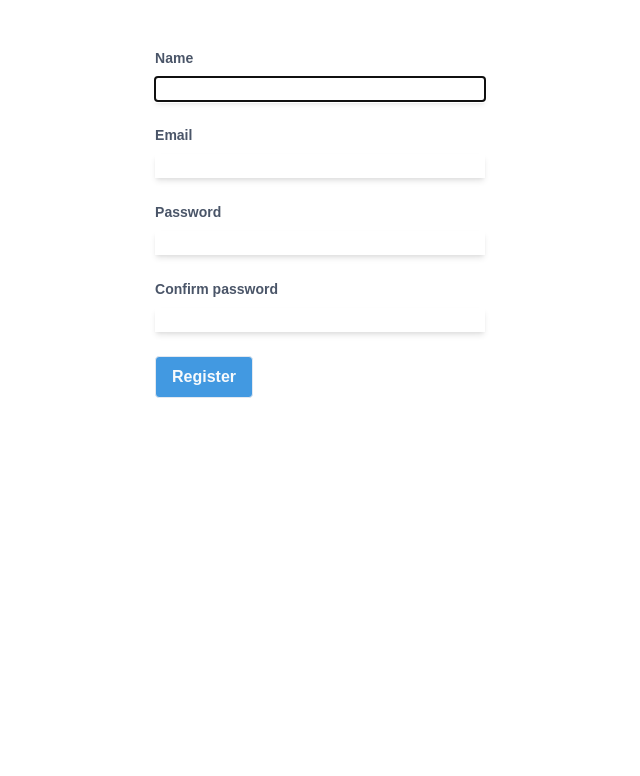
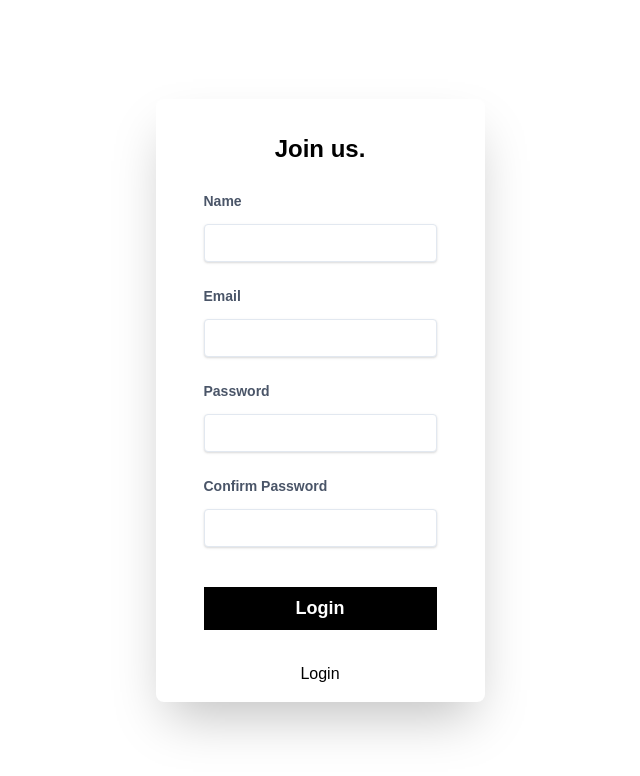
Before and after one commit to TomBozik/Links_FE, a Vue app: page /register in a window 1280 px wide. Shown: the top 776 px of the page, without its empty margins (320-960 px from the left). Built offline with nearby package versions, Linux system fonts and the light colour scheme.

Commit message:
add loading, update register form

```diff
--- a/src/store/link/link.module.js
+++ b/src/store/link/link.module.js
@@ -7,6 +7,8 @@ export const link = {
     actualCategory: '',
     categories: [],
     links: null,
+    loading: false,
+    loadingError: false,
   },
 
   // getters
@@ -31,12 +33,15 @@ export const link = {
     },
 
     getLinks({ commit, state }) {
+      commit('LOADING_START');
       return LinkApi.getLinks(state.actualCategory).then(
         response => {
           commit('GET_LINKS_SUCCESS', response);
+          commit('LOADING_END');
         },
         () => {
-          commit('GET_LINKS_FAILURE');
+          commit('LOADING_END');
+          commit('LOADING_ERROR');
         }
       );
     },
@@ -103,5 +108,18 @@ export const link = {
       state.actualCategory = categoryId;
     },
 
+    LOADING_START(state){
+      state.links = null;
+      state.loadingError = false;
+      state.loading = true;
+    },
+    LOADING_END(state){
+      state.loading = false;
+    },
+    LOADING_ERROR(state){
+      state.loading = false;
+      state.loadingError = true;
+    }
+
   }
 }
--- a/src/views/Dashboard.vue
+++ b/src/views/Dashboard.vue
@@ -1,6 +1,12 @@
 <template>
 	<div class="flex flex-1 p-4 overflow-y-auto bg-gray-100">
-		<div v-if="user && !links" class="m-auto text-2xl font-bold tracking-wide">Welcome, {{user.name}}</div>
+
+		<div class="self-center mx-auto">
+			<div v-if="user && !links && !loading && !loadingError" class="m-auto text-2xl font-bold tracking-wide">Welcome, {{user.name}}</div>
+			<div v-if="user && !links && loading" class="flex w-full">LOADING...</div>
+			<div v-if="user && !links && loadingError" class="flex w-full">ERROR</div>
+		</div>
+
 		<div v-if="links" class="flex w-full"><LinkList/></div>
 	</div>
 </template>
@@ -25,6 +31,12 @@ export default {
 		},
 		links: function() {
 			return this.$store.state.link.links;
+		},
+		loading: function() {
+			return this.$store.state.link.loading;
+		},
+		loadingError: function() {
+			return this.$store.state.link.loadingError;
 		}
 	},
 
--- a/src/views/Login.vue
+++ b/src/views/Login.vue
@@ -4,16 +4,9 @@
     <!-- card -->
     <div class="flex max-w-6xl overflow-hidden bg-white rounded-lg shadow-2xl">
 
-      <!-- img -->
-      <div class="flex-col justify-center hidden w-4/12 px-6 md:flex">
-        <img class="hidden md:block" src="@/assets/login.svg">
-      </div>
-      <!-- img end -->
-
-
       <!-- text -->
-      <div class="flex flex-col w-full px-2 py-8 md:py-24 md:px-12 md:w-8/12">
-        <div class="pb-12 text-2xl font-bold text-center">Welcome.</div>
+      <div class="flex flex-col w-full px-2 pt-8 pb-4 md:px-12">
+        <div class="pb-6 text-2xl font-bold text-center">Welcome.</div>
         <!-- form -->
           <div class="flex flex-col w-full pb-6">
             <label for="email" class="block mb-2 text-sm font-bold text-gray-700">Email</label>
@@ -31,6 +24,10 @@
             <button type="submit" @click="handleLogin" class="w-full mt-4 btn btn-black">Login</button>
           </div>
         <!-- form end -->
+
+        <div class="pt-8 text-center">
+          <router-link to="/register" class="cursor-pointer"> Create Account</router-link>
+        </div>
 
         <!-- <div class="pt-4 text-center">or</div>
         <button class="w-full mt-4 btn btn-black">Login with Facebook</button> -->
--- a/src/views/Register.vue
+++ b/src/views/Register.vue
@@ -1,35 +1,89 @@
 <template>
-  <div class="max-w-md mx-auto pt-12">
+  <div class="flex items-center justify-center min-h-screen mx-auto">
+
+    <!-- card -->
+    <div class="flex max-w-6xl overflow-hidden bg-white rounded-lg shadow-2xl">
+
+      <!-- text -->
+      <div class="flex flex-col w-full px-2 pt-8 pb-4 md:px-12">
+        <div class="pb-6 text-2xl font-bold text-center">Join us.</div>
+        <!-- form -->
+          <div class="flex flex-col w-full pb-6">
+            <label for="name" class="block mb-2 text-sm font-bold text-gray-700">Name</label>
+            <input v-model="form.name" type="text" class="w-full px-3 py-2 mt-1 leading-tight text-gray-700 border rounded shadow appearance-none focus:outline-none" name="text" />
+            <div v-if="errors.name" class="text-red-600"> {{errors.name[0]}}</div>
+          </div>
+
+          <div class="flex flex-col w-full pb-6">
+            <label for="email" class="block mb-2 text-sm font-bold text-gray-700">Email</label>
+            <input v-model="form.email" type="email" class="w-full px-3 py-2 mt-1 leading-tight text-gray-700 border rounded shadow appearance-none focus:outline-none" name="email" autocomplete="email" />
+            <div v-if="errors.email" class="text-red-600"> {{errors.email[0]}}</div>
+          </div>
+
+          <div class="flex flex-col w-full pb-6">
+            <label for="password" class="block mb-2 text-sm font-bold text-gray-700">Password</label>
+            <input v-model="form.password" type="password" class="w-full px-3 py-2 mt-1 leading-tight text-gray-700 border rounded shadow appearance-none focus:outline-none" name="password" />
+            <div v-if="errors.password" class="text-red-600"> {{errors.password[0]}}</div>
+          </div>
+
+          <div class="flex flex-col w-full pb-6">
+            <label for="password_confirmation" class="block mb-2 text-sm font-bold text-gray-700">Confirm Password</label>
+            <input v-model="form.password_confirmation" type="password" class="w-full px-3 py-2 mt-1 leading-tight text-gray-700 border rounded shadow appearance-none focus:outline-none" name="password_confirmation" />
+            <div v-if="errors.password_confirmation" class="text-red-600"> {{errors.password_confirmation[0]}}</div>
+          </div>
+
+          <div class="flex flex-wrap">
+            <button type="submit" @click.prevent="handleRegister" class="w-full mt-4 btn btn-black">Login</button>
+          </div>
+        <!-- form end -->
+
+        <div class="pt-8 text-center">
+          <router-link to="/login" class="cursor-pointer">Login</router-link>
+        </div>
+
+        <!-- <div class="pt-4 text-center">or</div>
+        <button class="w-full mt-4 btn btn-black">Login with Facebook</button> -->
+
+      </div>
+      <!-- text end -->
+
+
+    </div>
+    <!-- card end -->
+
+  </div>
+
+  <!-- <div class="max-w-md pt-12 mx-auto">
 
     <div class="flex flex-wrap mb-6">
-      <label for="name" class="block text-gray-700 text-sm font-bold mb-2">Name</label>
-      <input v-model="form.name" type="text" class="form-input w-full shadow-md" name="name" autocomplete="name" autofocus />
+      <label for="name" class="block mb-2 text-sm font-bold text-gray-700">Name</label>
+      <input v-model="form.name" type="text" class="w-full shadow-md form-input" name="name" autocomplete="name" autofocus />
       <span v-if="errors.name"> {{errors.name[0]}}</span>
     </div>
 
     <div class="flex flex-wrap mb-6">
-      <label for="email" class="block text-gray-700 text-sm font-bold mb-2">Email</label>
-      <input v-model="form.email" type="email" class="form-input w-full shadow-md" name="email" autocomplete="email"/>
+      <label for="email" class="block mb-2 text-sm font-bold text-gray-700">Email</label>
+      <input v-model="form.email" type="email" class="w-full shadow-md form-input" name="email" autocomplete="email"/>
       <span v-if="errors.email"> {{errors.email[0]}}</span>
     </div>
 
     <div class="flex flex-wrap mb-6">
-      <label for="password" class="block text-gray-700 text-sm font-bold mb-2">Password</label>
-      <input v-model="form.password" type="password" class="form-input w-full shadow-md" name="password"/>
+      <label for="password" class="block mb-2 text-sm font-bold text-gray-700">Password</label>
+      <input v-model="form.password" type="password" class="w-full shadow-md form-input" name="password"/>
       <span v-if="errors.password"> {{errors.password[0]}}</span>
     </div>
 
     <div class="flex flex-wrap mb-6">
-      <label for="password_confimation" class="block text-gray-700 text-sm font-bold mb-2">Confirm password</label>
-      <input v-model="form.password_confirmation" type="password" class="form-input w-full shadow-md" name="password_confirmation" />
+      <label for="password_confimation" class="block mb-2 text-sm font-bold text-gray-700">Confirm password</label>
+      <input v-model="form.password_confirmation" type="password" class="w-full shadow-md form-input" name="password_confirmation" />
       <span v-if="errors.password_confirmation"> {{errors.password_confirmation[0]}}</span>
     </div>
 
     <div class="flex flex-wrap">
-      <button type="submit" @click.prevent="handleRegister" class="inline-block align-middle text-center select-none border font-bold whitespace-no-wrap py-2 px-4 rounded text-base leading-normal no-underline text-gray-100 bg-blue-500 hover:bg-blue-700">Register</button>
+      <button type="submit" @click.prevent="handleRegister" class="inline-block px-4 py-2 text-base font-bold leading-normal text-center text-gray-100 no-underline whitespace-no-wrap align-middle bg-blue-500 border rounded select-none hover:bg-blue-700">Register</button>
     </div>
 
-  </div>
+  </div> -->
 </template>
 
 <script>
```
Also changed, not shown: 8 other files (tests, documents, lock files or other folders).
